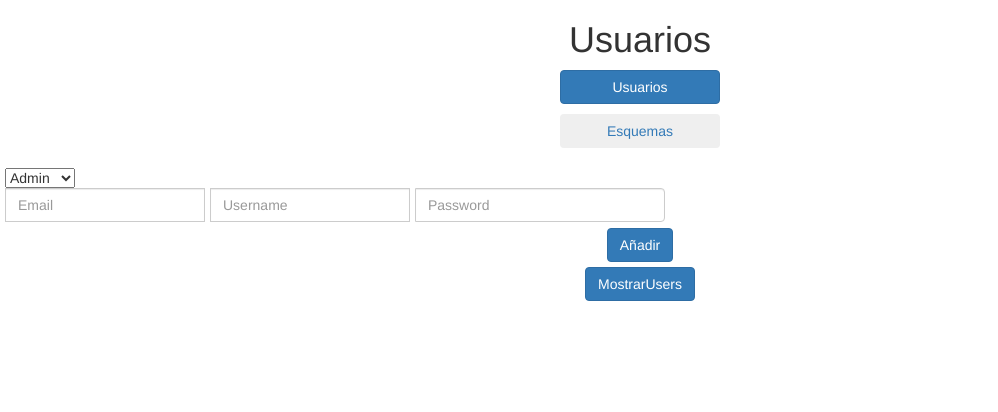
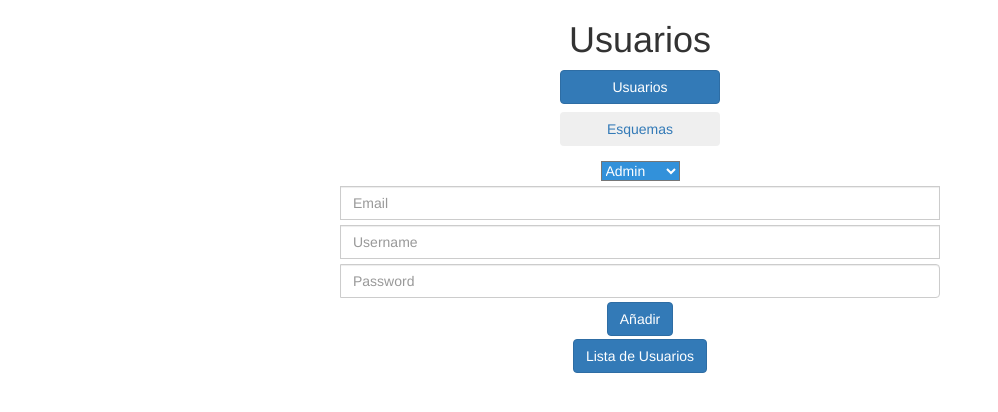
Before and after one commit to SpaceTerraTeam/clienteAdmin, a PHP site: page /proyectoss/login.php in a window 1280 px wide. Shown: the top 412 px of the page, without its empty margins (0-998 px from the left). Run offline with PHP 8.4, Linux system fonts and the light colour scheme; some libraries are stand-ins or nearby versions.

Commit message:
cambios nuevos cliente

```diff
--- a/login.php
+++ b/login.php
@@ -5,6 +5,10 @@
 
 
   <title></title>
+
+
+
+  </style>
 
   <!-- Funcion Registrar Usuarios -->
 
@@ -16,7 +20,7 @@
       var password = $(".password").val();
       var email = $(".email").val();
       var rol = $("#rol option:selected").val();
-      alert(rol)
+      //alert(rol)
       $.ajax({
         url: 'http://81.169.234.32/sanwichino/proyectoss/public/index.php/usuario/create',
         dataType: 'json',
@@ -31,12 +35,12 @@
         success:function(data){
           if (data.code == '200')
            {
-            alert("se registro");
+            alert("Usuario registrado correctamente");
              location.reload();
            }
           if (data.code == '400')
           {
-            alert(data.message);
+            alert("Todos los campos son obligatorios");
           }
         }
       });
@@ -62,7 +66,7 @@
 
           },
           success: function(){
-           alert(id_item);
+           alert("Usuario borrado correctamente");
            location.reload();
           }
         });
@@ -92,12 +96,66 @@
         success:function(data){
 
           mostrar(data.data);
+
+      //    alert($users);
+        }
+      });
+    });
+  });
+
+
+  </script>
+
+  <script type="text/javascript">
+      function mostrarUpdate(datos){
+        $.each(datos, function(i,item){
+          $("#answer").append("<li class='list-group-item' style='margin-top: 5px'; >" + item.username + "<br><button class='btn  mb-2' style='background-color:rgb(27, 232, 142); margin-left:4px;margin-top:4px' type='button' onclick='javascript:cambia_de_pagina(" + item.id + ");'>Modificar</button>"
+            +
+            "<button class='btn  mb-2' style='background:rgb(232, 12, 77); margin-left:4px;margin-top:4px; color: white' type='button' onclick='borrar(" + item.id + ")'>Borrar</button></li>"
+
+            );
+            // sessionStorage.setItem('id') = item.id;
+
+        });
+      }
+    </script>
+
+<!-- Funcion Mostrar Usuarios -->
+  <script type="text/javascript">
+  $(document).ready(function (){
+    $("#listaUsuariosUpdate").on("click", function(e){
+      e.preventDefault();
+
+      $.ajax({
+        headers: {
+         'Authorization' : sessionStorage.getItem('token')
+        },
+        url: 'http://81.169.234.32/sanwichino/proyectoss/public/index.php/usuario/allUsers',
+        dataType: 'json',
+        type: 'GET',
+        data: {
+
+        },
+        success:function(data){
+
+          mostrarUpdate(data.data);
       //    alert($users);
         }
       });
     });
   });
   </script>
+        <script>
+      function cambia_de_pagina(id){
+          sessionStorage.setItem('id', id);
+         // alert("Cambio de pagina");
+          location.href="http://81.169.234.32/sanwichino/proyectoss/public/index.php/usuario/updateuser.php"
+
+        //  http://81.169.234.32/sanwichino/proyectoss/public/index.php/usuario/updateuser.php
+      }
+      </script>
+
+
 
 
 
@@ -120,89 +178,59 @@
 <div class="text-center">
     <input type="button" class="btn btn-ghost btn-primary btn-ghost-bordered center-block" value="Usuarios" style="width:160px;">
 
-  <a href="esquemas.php">  <input type="button" class="btn btn-ghost btn-ghost-bordered center-block" value="Esquemas" style="width:160px; margin-top: 10px"></a>
+  <a href="esquemas.php">  <input type="button" class="btn btn-ghost btn-ghost-bordered center-block" value="Esquemas" style="width:160px; margin-top: 8px"></a>
 
 
 
 
 
-</div>
-  <br>
 
-  <!-- Añadir Usuario -->
 
-  <div class="text-center">
-      <form>
-  <div class="form-row align-items-center">
-    <div class="col-auto" style="margin-left: 5px">
+      <div class="input-group center-block" style="width: 600px" >
+          <!-- Input Rol -->
+
+        <select  onchange="this.style.backgroundColor=this.options[this.selectedIndex].style.backgroundColor"
+        style="margin-top: 15px; background: rgb(50, 145, 218); color: white" id="rol" class="rol input-group center-block"  >
+
+            <option style="background-color:rgb(50, 145, 218)" value="1">Admin</option>
+            <option style="background-color:rgb(255, 76, 76)"value="2">User</option>
+            <option style="background-color:gold"value="3">Premium</option>
+        </select>
+
+        <!-- <input step="1" type="number" min="1" max="3" class="form-control mb-2 rol" id="inlineFormInput" placeholder="Rol" style="width: 70px;margin-left: 5px"> -->
+
+        <!-- Input Email -->
+        <input type="text" style="margin-top: 5px"  class="form-control email ce" id="inlineFormInputGroup" placeholder="Email">
+
+         <!-- Input Username -->
+
+       <input type="text" style="margin-top: 5px"  class="form-control username" id="inlineFormInputGroup" placeholder="Username">
+
+        <!-- Input Password -->
+       <input type="text" style="margin-top: 5px" class="form-control password" id="inlineFormInputGroup" placeholder="Password">
+       </div>
+
+
+
+      <div class="input-group center-block" style="width: 600px; padding-top: 50px" >
+
+
+       <button type="submit" style="margin-top: 4px" class="btn btn-primary mb-2 crear">Añadir</button>
+
+       <button  id='listaUsuariosUpdate' style="margin-top: 3px" class="btn btn-ghost btn-primary btn-ghost-bordered center-block">Lista de Usuarios</button>
+
+      </div>
 
 
 
 
 
-    </div>
-    <div class="input-group center-block" >
-
-      <div class="input-group center-block" >
-          <!-- Input Rol -->
-
-        <select id="rol" class="rol input-group center-block"  style="width: 70px;margin-left: 5px">
-
-            <option  value="1">Admin</option>
-            <option  value="2">User</option>
-            <option  value="3">Premium</option>
-        </select>
-
-        <!-- <input step="1" type="number" min="1" max="3" class="form-control mb-2 rol" id="inlineFormInput" placeholder="Rol" style="width: 70px;margin-left: 5px"> -->
-
-        <!-- Input Email -->
-        <input type="text" style="width: 200px;margin-left: 5px" class="form-control email ce" id="inlineFormInputGroup" placeholder="Email">
-
-         <!-- Input Username -->
-
-       <input type="text" style="width: 200px;margin-left: 5px" class="form-control username" id="inlineFormInputGroup" placeholder="Username">
-
-        <!-- Input Password -->
-       <input type="text" style="width: 250px;margin-left: 5px" class="form-control password" id="inlineFormInputGroup" placeholder="Password">
-
-    </div>
-     <!-- Input Password -->
+   <div class="container" style="border-radius: 10px; width: 400px">
+   <ul id="answer"  class="list-group" >
 
 
-   <br>
-
-
-<!-- Btn Añadir -->
-<br>
-    <div class="col-auto">
-      <button type="submit" class="btn btn-ghost btn-primary btn-ghost-bordered center-block crear">Añadir</button>
-    </div>
-     <!-- Btn Mostrar Usuarios -->
-
-     <div class="col-auto">
-      <button  type="submit" onclick="this.disabled=true"  style="margin-top: 5px" class="btn btn-ghost btn-primary btn-ghost-bordered center-block listaUsuarios">MostrarUsers</button>
-    </div>
-  </div>
-</form>
-  </div>
-
-
-   <br>
-   <ul class="list-group center-block" type="submit"  style="text-align: center;">
-
-   <div id="answer">
-
+    </ul>
    </div>
-   <script type="text/javascript">
-    function mostrar(datos){
-      $.each(datos, function(i,item){
-        $("#answer").append("<br><br>"+ item.username + '<br><button class="btn btn-primary mb-2 type="button" onClick="borrar(' + item.id + ')">Borrar</button>');
-      });
-      }
-
-
-    </script>
-  </ul>
 
 
 
```
Also changed, not shown: esquemas.php (+5 -15 lines), updateuser.php (added, +73 -0 lines).
